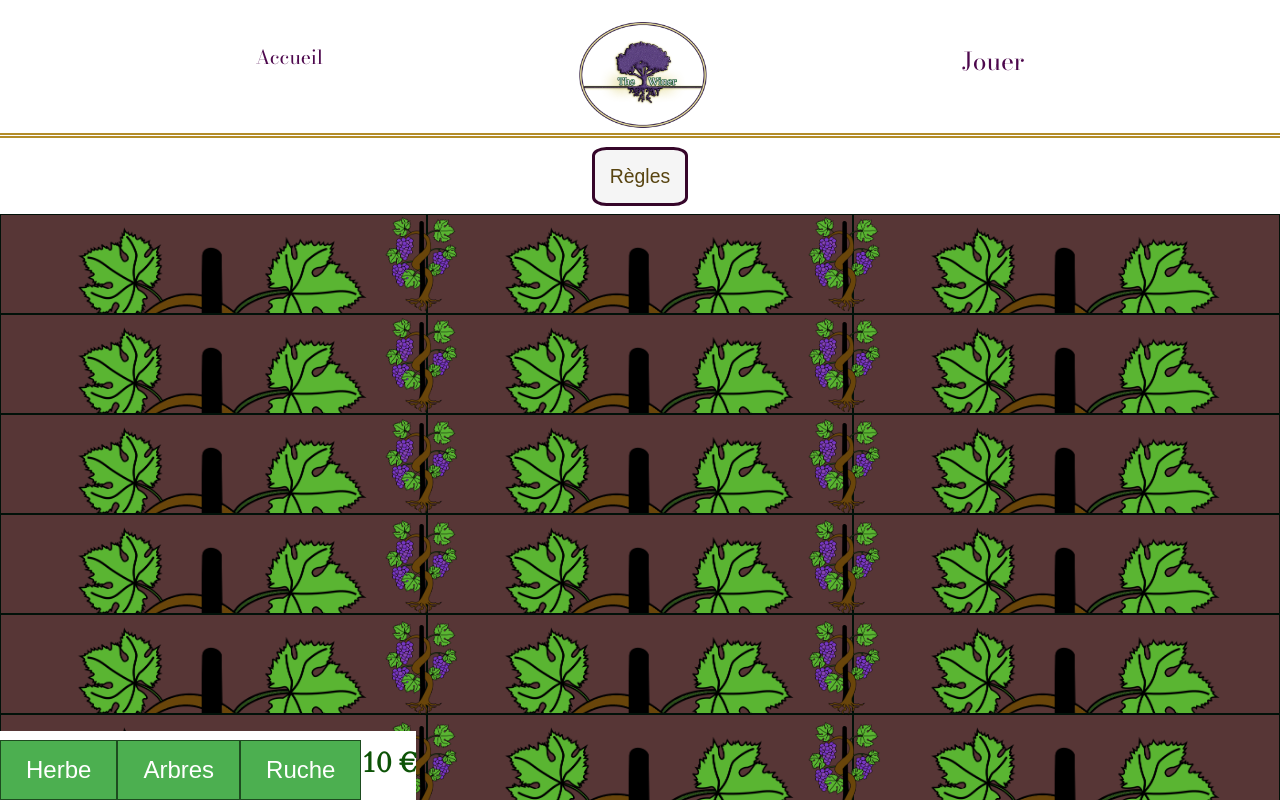
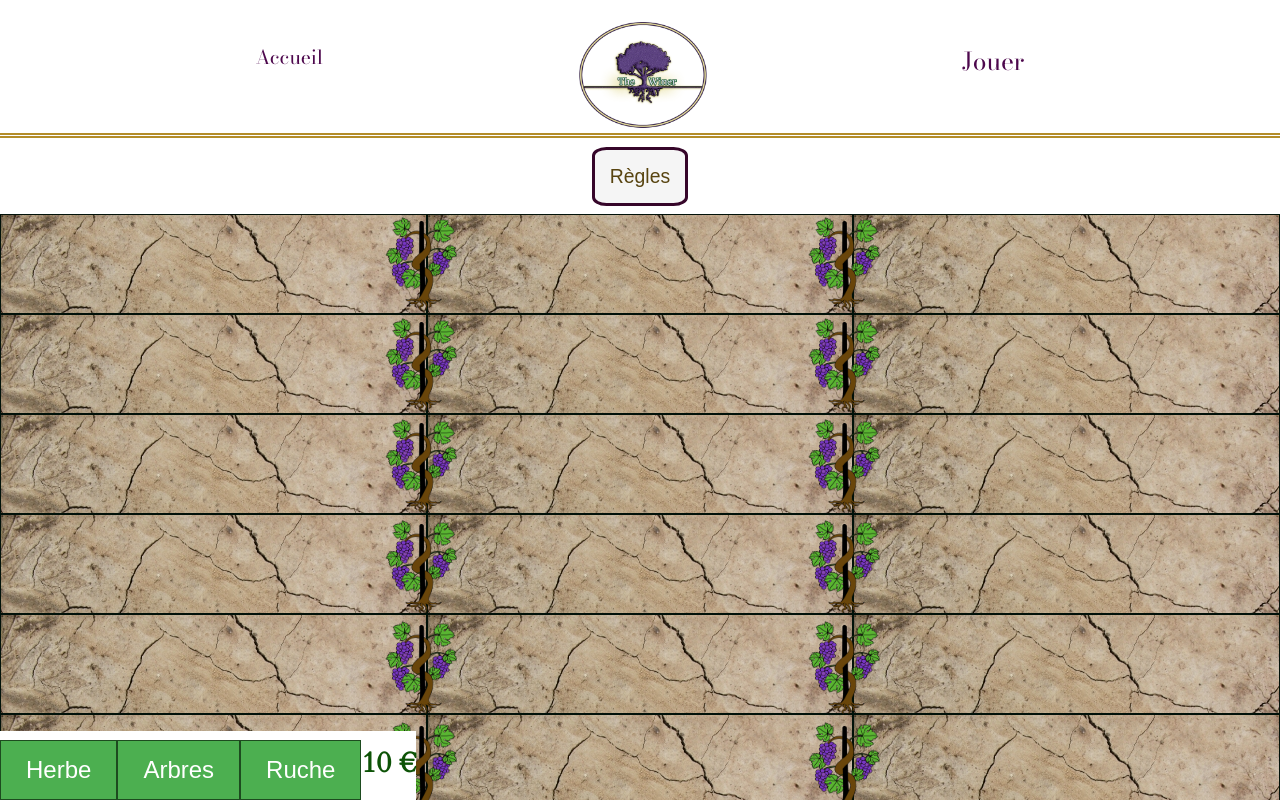
Before and after one commit to Timothee-Augustin/Hackathon-the-winer, a React (Create React App) app in the folder the-winer/: page /game in a window 1280 px wide. Shown: the top 800 px of the page. Built offline with nearby package versions, Linux system fonts and the light colour scheme.

Commit message:
adjustement

```diff
--- a/the-winer/src/components/CSS/ClickableCell.css
+++ b/the-winer/src/components/CSS/ClickableCell.css
@@ -1,5 +1,5 @@
 .grid-element {
-    background-image: url("../assets/vigne.png");
+    background-image: url("../assets/2.png");
     background-size: 100%;
     background-repeat: no-repeat;
     border: solid 1px rgb(1, 17, 9);
```
